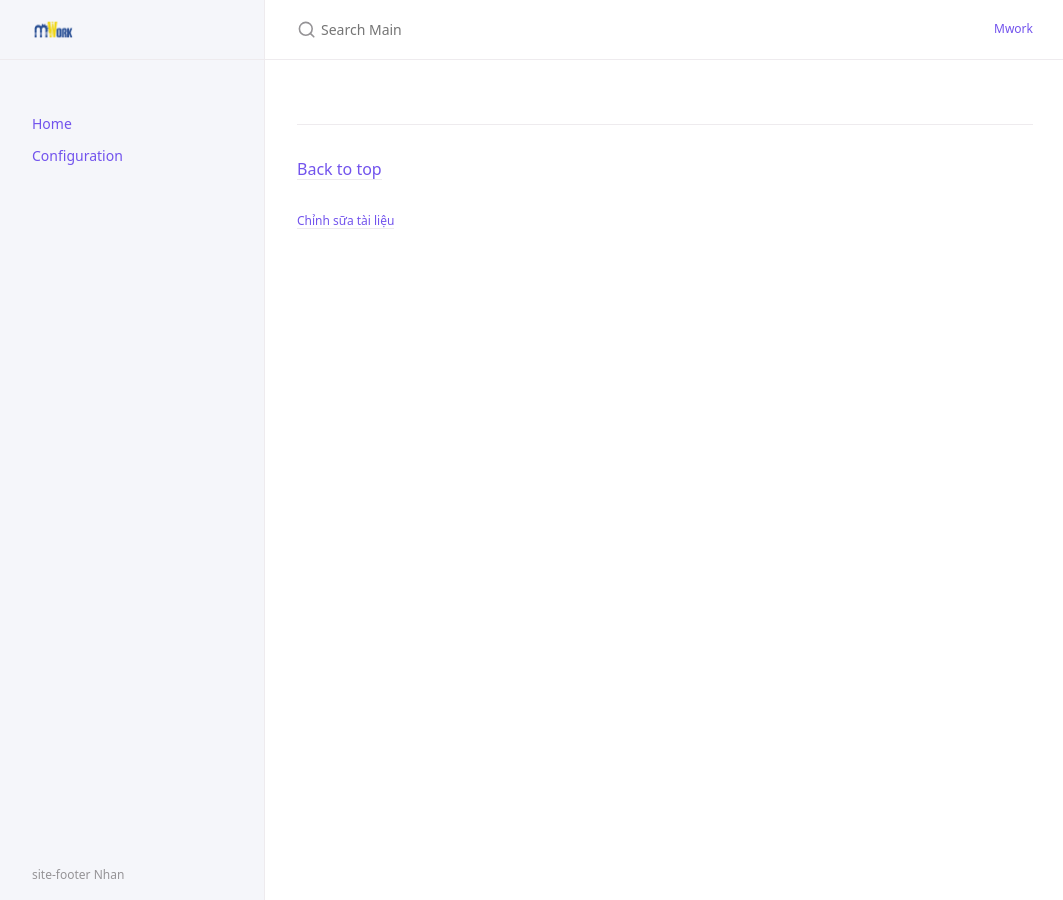
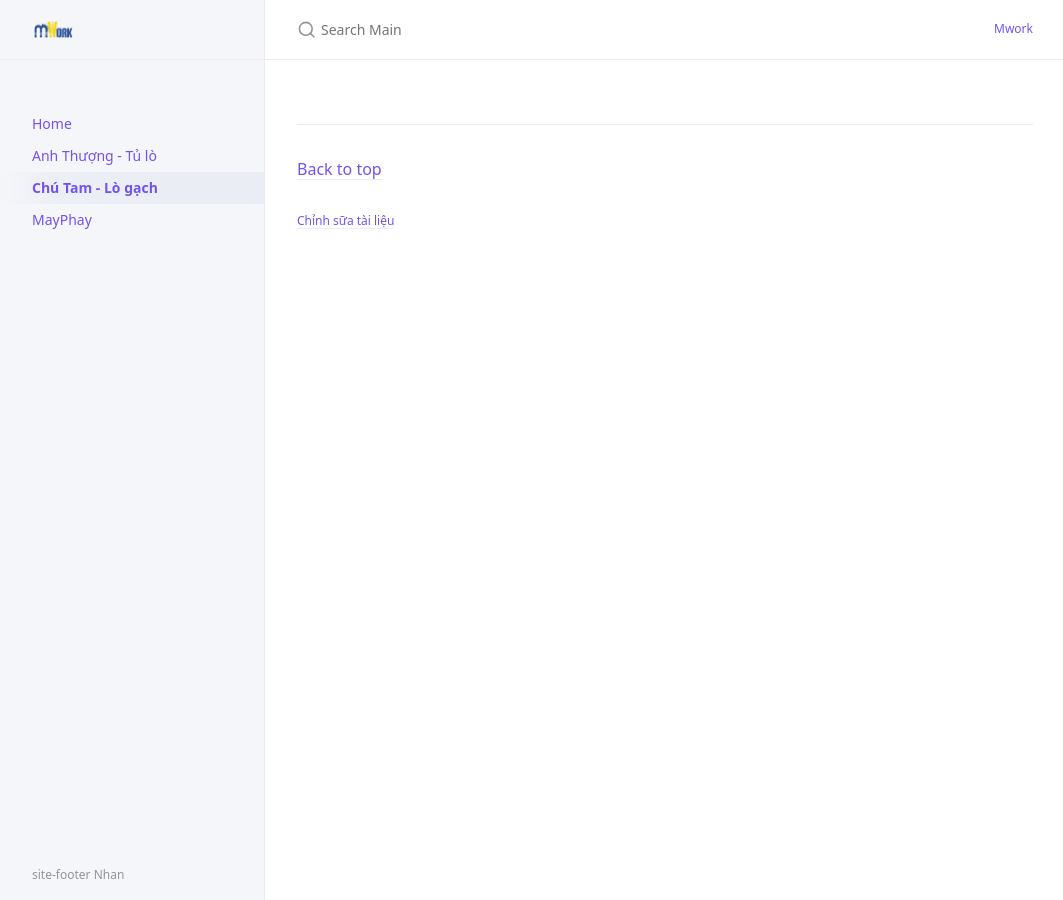
Before and after one commit to mWorkVN/mWorkVN.github.io, a Jekyll site: the page built from docs/Projects/Điện Công Nghiệp/ChuTam-LoGach.md, in a window 1280 px wide. Shown: the whole page, without its empty margins (107-1170 px from the left). Built offline with Jekyll 4.4.1, drawn with Linux system fonts in a browser that asks for light colours; our own code applies the rules of GitHub Pages for plain Markdown files.

Commit message:
add docs

```diff
--- a/docs/Projects/Mach3/MayPhayLon.md
+++ b/docs/Projects/Mach3/MayPhayLon.md
@@ -1,6 +1,6 @@
 ---
 layout: default
-title: Configuration
+title: MayPhay
 nav_order: 2
 ---
 
--- a/docs/Projects/Điện Công Nghiệp/ChuTam-LoGach.md
+++ b/docs/Projects/Điện Công Nghiệp/ChuTam-LoGach.md
@@ -0,0 +1,5 @@
+---
+layout: default
+title: Chú Tam - Lò gạch
+nav_order: 2
+---
```
Also changed, not shown: docs/Projects/Điện Công Nghiệp/AnhThuong-TuLo.md (+5 -0 lines).
